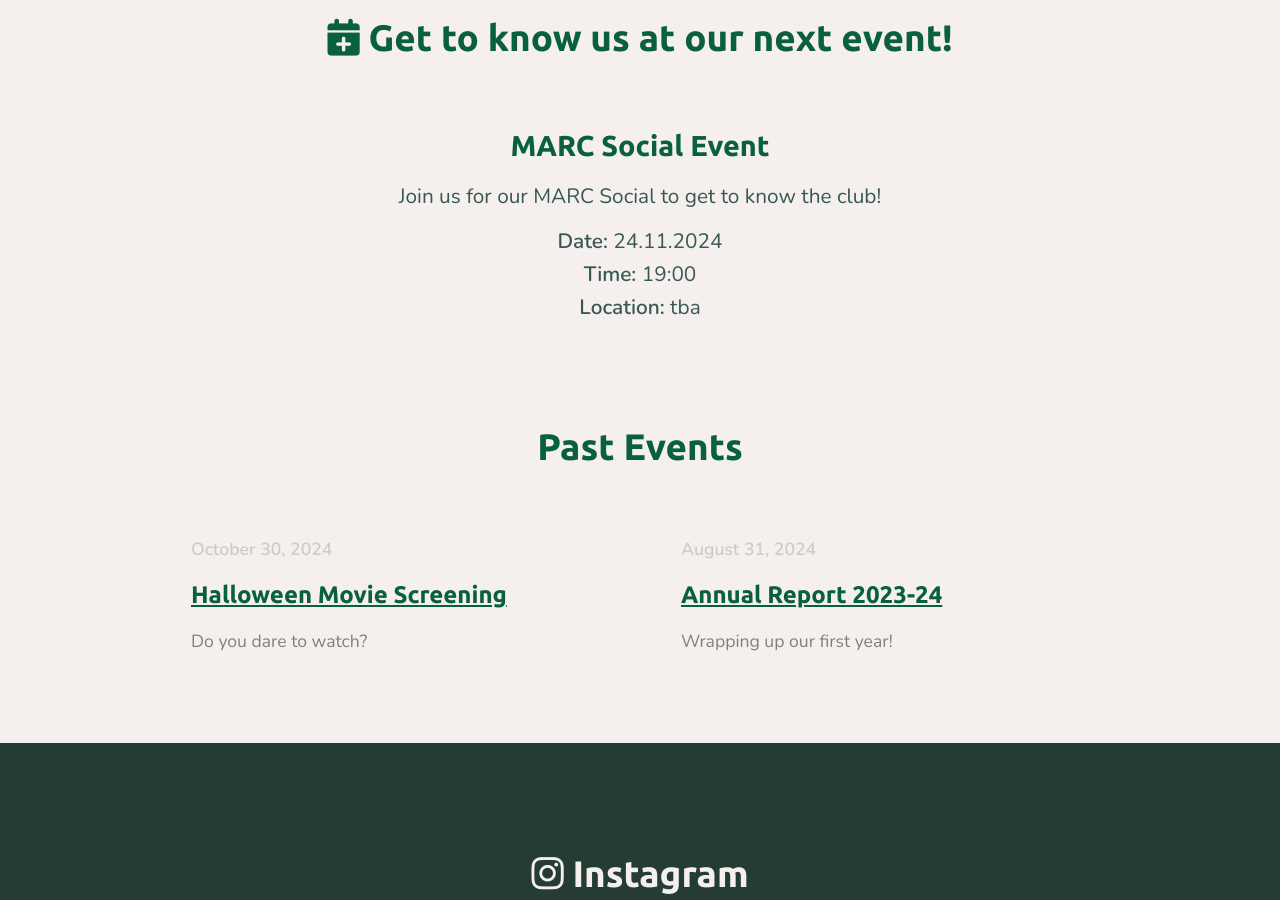
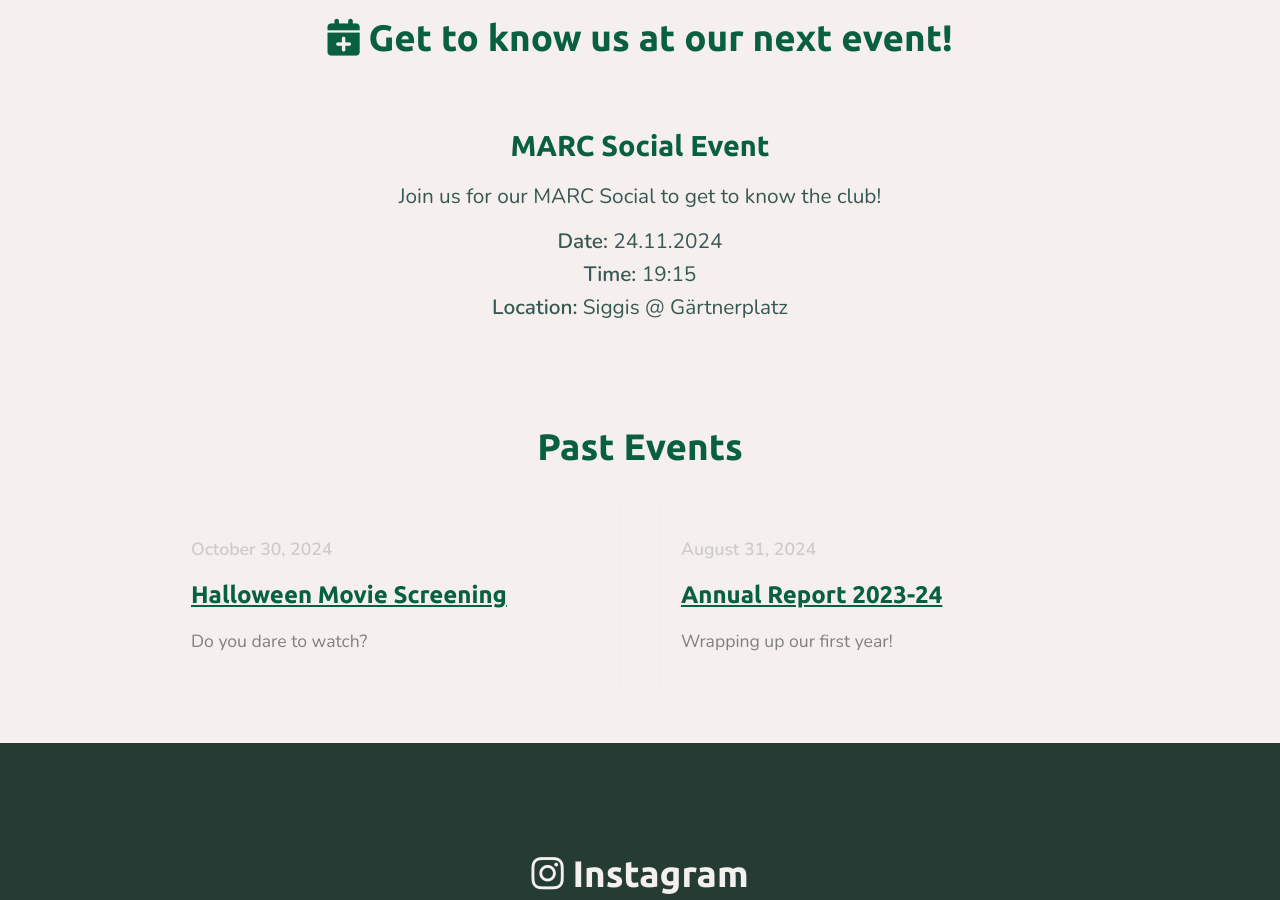
Before and after one commit to municharc/municharc.github.io, a Jekyll site: the page built from index.html, in a window 1280 px wide and 900 px high, scrolled down 1281 px. Built offline with Jekyll 4.4.1, drawn with Linux system fonts in a browser that asks for light colours; nearby versions of some CDN libraries.

Commit message:
Add social Location

```diff
--- a/index.html
+++ b/index.html
@@ -74,8 +74,8 @@ title: Munich Animal Rights Club
 		</a>
 		<p>Join us for our MARC Social to get to know the club!</p>
 		<p><span>Date:</span> 24.11.2024</p>
-		<p><span>Time:</span> 19:00</p>
-		<p><span>Location:</span> tba </p>
+		<p><span>Time:</span> 19:15</p>
+		<p><span>Location:</span> Siggis @ Gärtnerplatz </p>
 	</div>
 </div>
 
```
